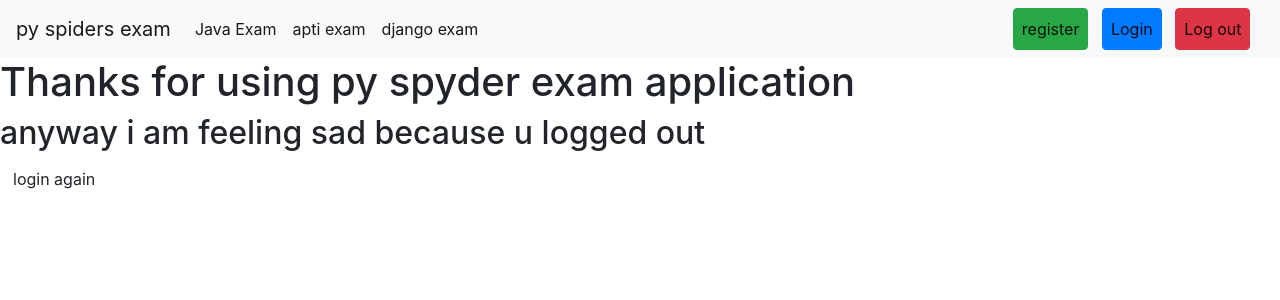
After one commit to atharva8830/Django-Login-Authentication, a Django app: page /logout/ in a window 1280 px wide. The commit adds this page. Shown: the top 300 px of the page. Run offline with Django 4.2, Linux system fonts and the light colour scheme.

Commit message:
with custom logout

```diff
--- a/app/views.py
+++ b/app/views.py
@@ -16,3 +16,7 @@ def apti_views(request):
 @login_required
 def django_views(request):
     return render (request , 'django.html')
+
+def logout_views(request):
+
+    return render (request , 'logout.html')
--- a/auth_pro/settings.py
+++ b/auth_pro/settings.py
@@ -117,7 +117,8 @@ USE_TZ = True
 # https://docs.djangoproject.com/en/4.2/howto/static-files/
 
 STATIC_URL = "static/"
-LOGIN_REDIRECT_URL='/'
+LOGIN_REDIRECT_URL = '/'
+LOGOUT_REDIRECT_URL = '/logout/'
 
 # Default primary key field type
 # https://docs.djangoproject.com/en/4.2/ref/settings/#default-auto-field
--- a/auth_pro/urls.py
+++ b/auth_pro/urls.py
@@ -27,5 +27,6 @@ urlpatterns = [
     path("java/", views.java_views),
     path("apti/", views.apti_views),
     path("django/", views.django_views),
+    path("logout/", views.logout_views),
     path("accounts/", include('django.contrib.auth.urls')),
 ]
--- a/template/index.html
+++ b/template/index.html
@@ -43,7 +43,7 @@
                 </li>&nbsp;&nbsp;&nbsp;
 
                 <li class="nav-item active">
-                    <a class="nav-link btn btn-danger" href="/accounts/login/">Log out</a>
+                    <a class="nav-link btn btn-danger" href="/accounts/logout/">Log out</a>
                 </li>&nbsp;&nbsp;&nbsp;
             </ul>
 
--- /dev/null
+++ b/template/logout.html
@@ -0,0 +1,12 @@
+<!DOCTYPE html>
+{% extends 'index.html' %}
+
+
+{% block body_block %}
+    <h1> Thanks for using py spyder exam application </h1>
+    <h2>anyway i am feeling sad because u logged out </h2>
+    <div>
+        <a href="/accounts/login/" class="btn btn primary">login again</a>
+    </div>
+
+{% endblock body_block %}
```
Also changed, not shown: db.sqlite3.
